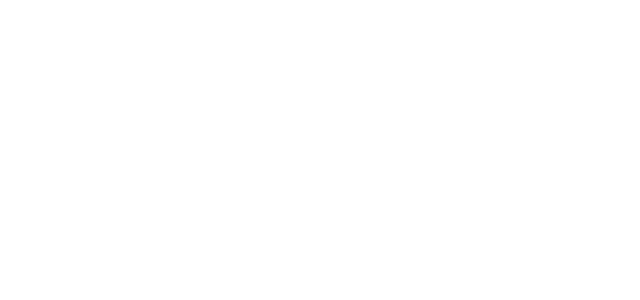
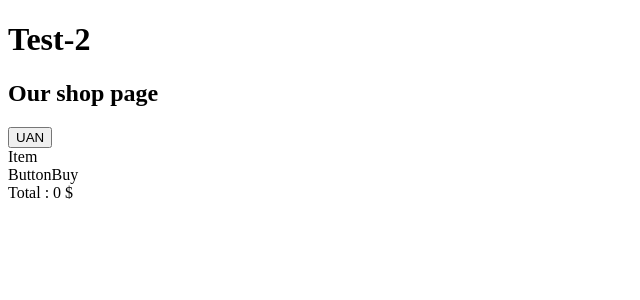
Before and after one commit to NikitOS-1/React-test-2, a React (Create React App) app: page / in a window 1280 px wide. Shown: the top 300 px of the page, without its empty margins (0-640 px from the left). Built offline with nearby package versions, Linux system fonts and the light colour scheme.

Commit message:
add componets

```diff
--- a/src/App.tsx
+++ b/src/App.tsx
@@ -1,5 +1,19 @@
+import ButtonBuy from "./components/Buttons/ButtonBuy";
+import ButtonCurrency from "./components/Buttons/ButtonCurrency";
+import Item from "./components/Item/Item";
+import Total from "./components/Total/Total";
+
 function App() {
-  return <></>;
+  return (
+    <>
+      <h1>Test-2</h1>
+      <h2>Our shop page</h2>
+      <ButtonCurrency />
+      <Item />
+      <ButtonBuy />
+      <Total />
+    </>
+  );
 }
 
 export default App;
--- /dev/null
+++ b/src/components/Buttons/ButtonBuy.tsx
@@ -0,0 +1,5 @@
+type Props = {};
+const ButtonBuy = (props: Props) => {
+  return <div>ButtonBuy</div>;
+};
+export default ButtonBuy;
--- /dev/null
+++ b/src/components/Buttons/ButtonCurrency.tsx
@@ -0,0 +1,9 @@
+type Props = {};
+const ButtonCurrency = (props: Props) => {
+  return (
+    <div>
+      <button>UAN</button>
+    </div>
+  );
+};
+export default ButtonCurrency;
--- /dev/null
+++ b/src/components/Item/Item.tsx
@@ -0,0 +1,8 @@
+import arrItem from "./arrItem";
+
+type Props = {};
+
+const Item = (props: Props) => {
+  return <>Item</>;
+};
+export default Item;
--- /dev/null
+++ b/src/components/Item/arrItem.ts
@@ -0,0 +1,31 @@
+type arrItem = [
+  {
+    title: string;
+    description: string;
+    currency: string;
+    price: number;
+  }
+];
+
+const arrItem = [
+  {
+    title: "IPhone 12",
+    description: "This is IPhone 12",
+    currency: "UAN",
+    price: 13000,
+  },
+  {
+    title: "IPhone 8",
+    description: "This is IPhone 8",
+    currency: "UAN",
+    price: 8000,
+  },
+  {
+    title: "IPhone X",
+    description: "This is IPhone X",
+    currency: "UAN",
+    price: 10000,
+  },
+];
+
+export default arrItem;
--- /dev/null
+++ b/src/components/Total/Total.tsx
@@ -0,0 +1,5 @@
+type Props = {};
+const Total = (props: Props) => {
+  return <div>Total : {0} $</div>;
+};
+export default Total;
```
